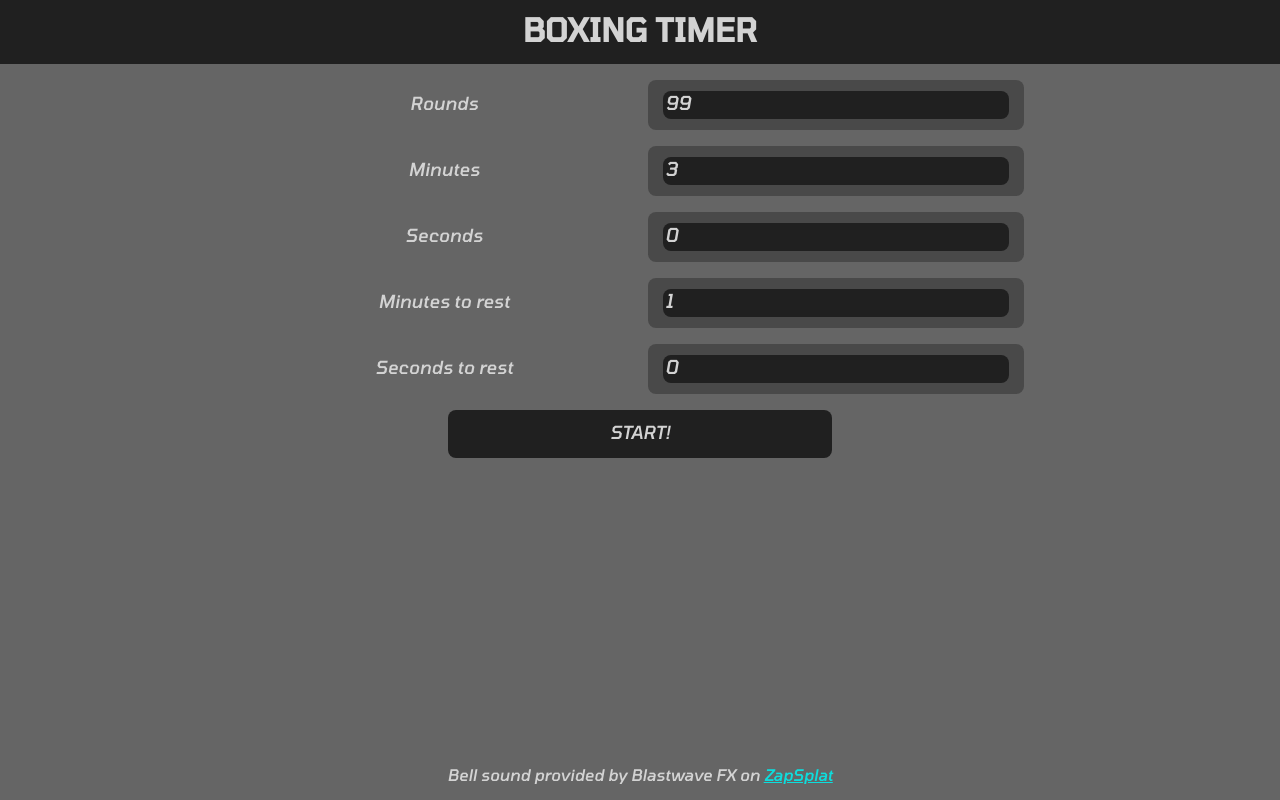
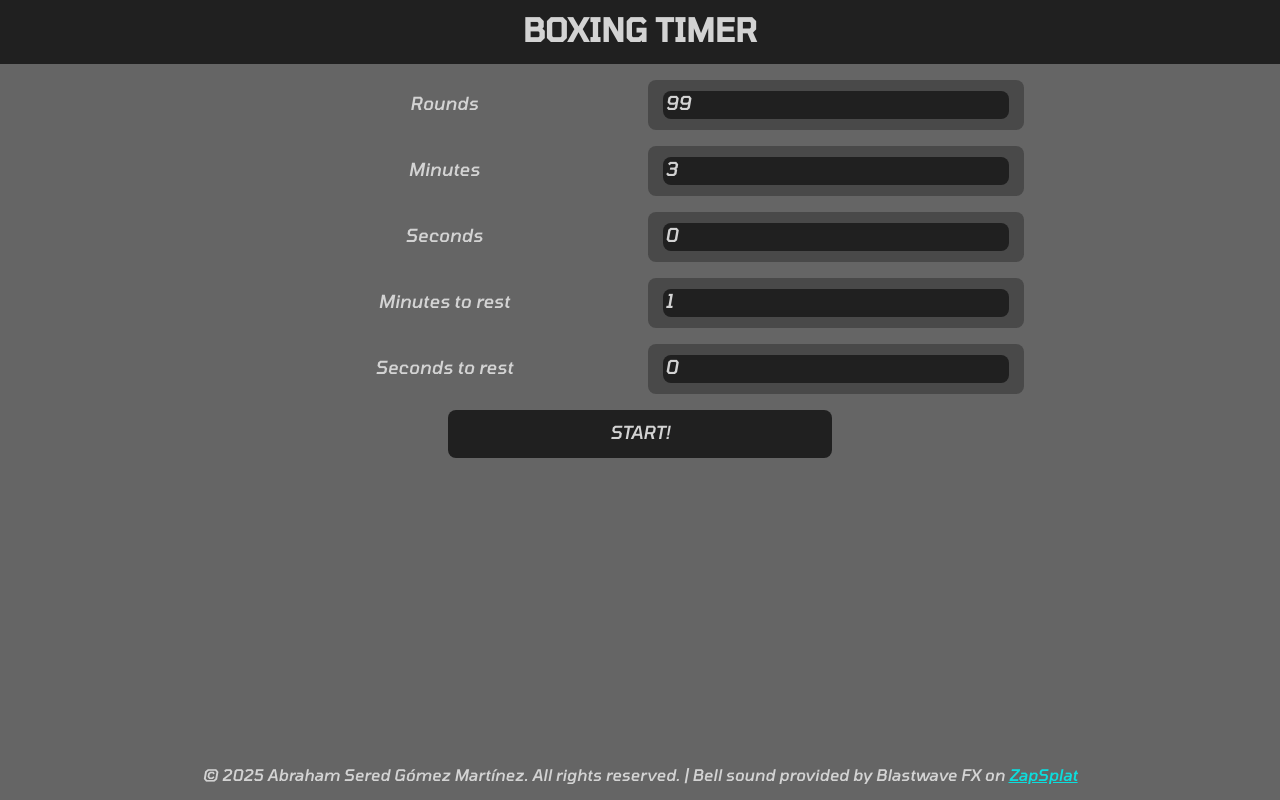
Before and after one commit to AbrahamGM1/BoxingAlarm, an Angular app: page / in a window 1280 px wide. Built offline with nearby package versions, Linux system fonts and the light colour scheme.

Commit message:
footer con creditos

```diff
--- a/src/app/modules/menu/menu.component.html
+++ b/src/app/modules/menu/menu.component.html
@@ -54,6 +54,6 @@
 </div>
 <footer>
     <div class="credits">
-        <p>Bell sound provided by Blastwave FX on <a href="https://www.zapsplat.com/?s=boxing+bell" target="_blank">ZapSplat</a></p>
+        <p>© 2025 Abraham Sered Gómez Martínez. All rights reserved. | Bell sound provided by Blastwave FX on <a href="https://www.zapsplat.com/?s=boxing+bell" target="_blank">ZapSplat</a></p>
     </div>
 </footer>
```
